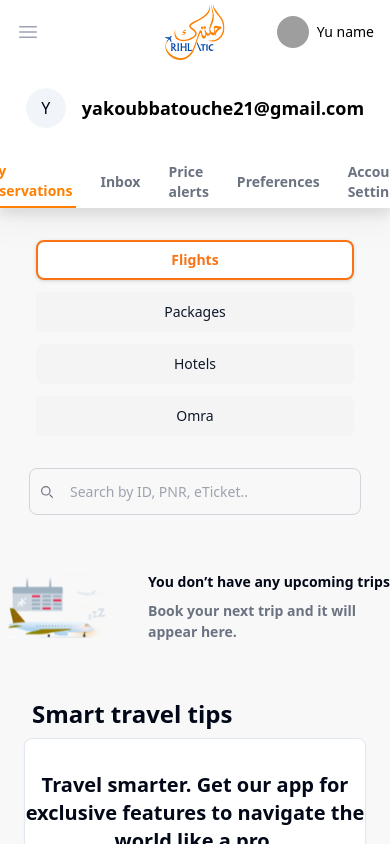
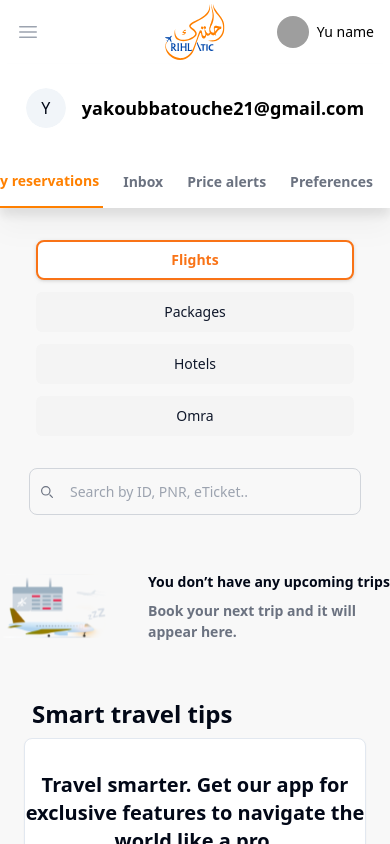
Before and after one commit to karimyekhlef1/-rihlatic, a Next.js app: page /en in a window 390 px wide. Shown: the top 844 px of the page. Built offline with nearby package versions, Linux system fonts and the light colour scheme; grey boxes are pictures that could not be loaded.

Commit message:
Fixed scrolling navbar issue on mobile

```diff
--- a/app/Layout/Main/mainNavbar.tsx
+++ b/app/Layout/Main/mainNavbar.tsx
@@ -5,12 +5,14 @@ import InfoCard from '@/components/Main/info-card';
 
 export default function MainNavbar() {
   return (
-    <div className="h-full flex flex-col items-center justify-between bg-white drop-shadow-xl">
+    <div className="h-full overflow-x-auto flex flex-col items-center justify-between bg-white drop-shadow-xl">
       <div className="flex py-6">
         <InfoCard />
       </div>
 
-      <div className="flex h-[3.5rem] gap-5 sm:ml-6 sm:flex sm:space-x-8">
+      <div className="flex h-[3.5rem] gap-4 text-nowrap md:ml-6 md:space-x-10">
+        {/* To fix the clipping issue of the first item when scrolling on mobile */}
+        <div className="block md:hidden w-24"></div> {/* Spacer element */}
         {mainNavbarItems.map((item: NavbarItem, index: number) => {
           return (
             // eslint-disable-next-line react/jsx-key
```
